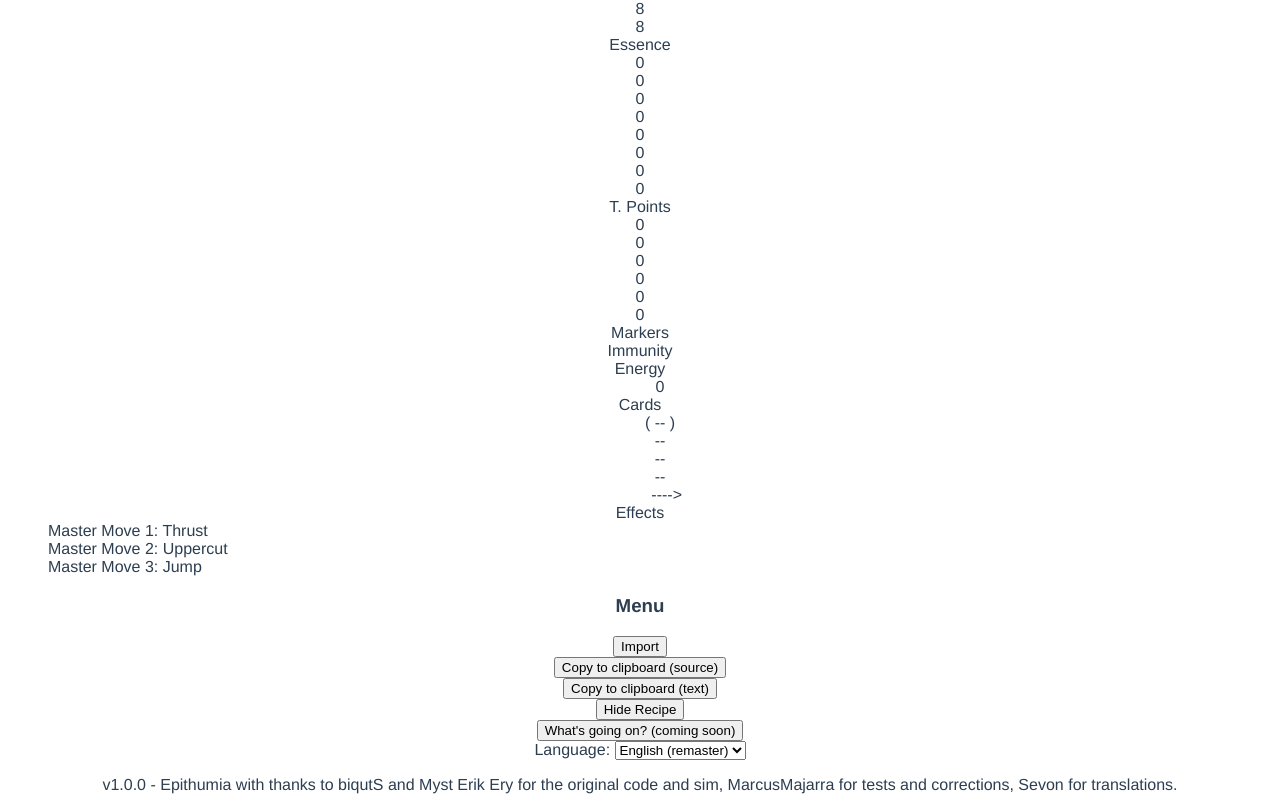
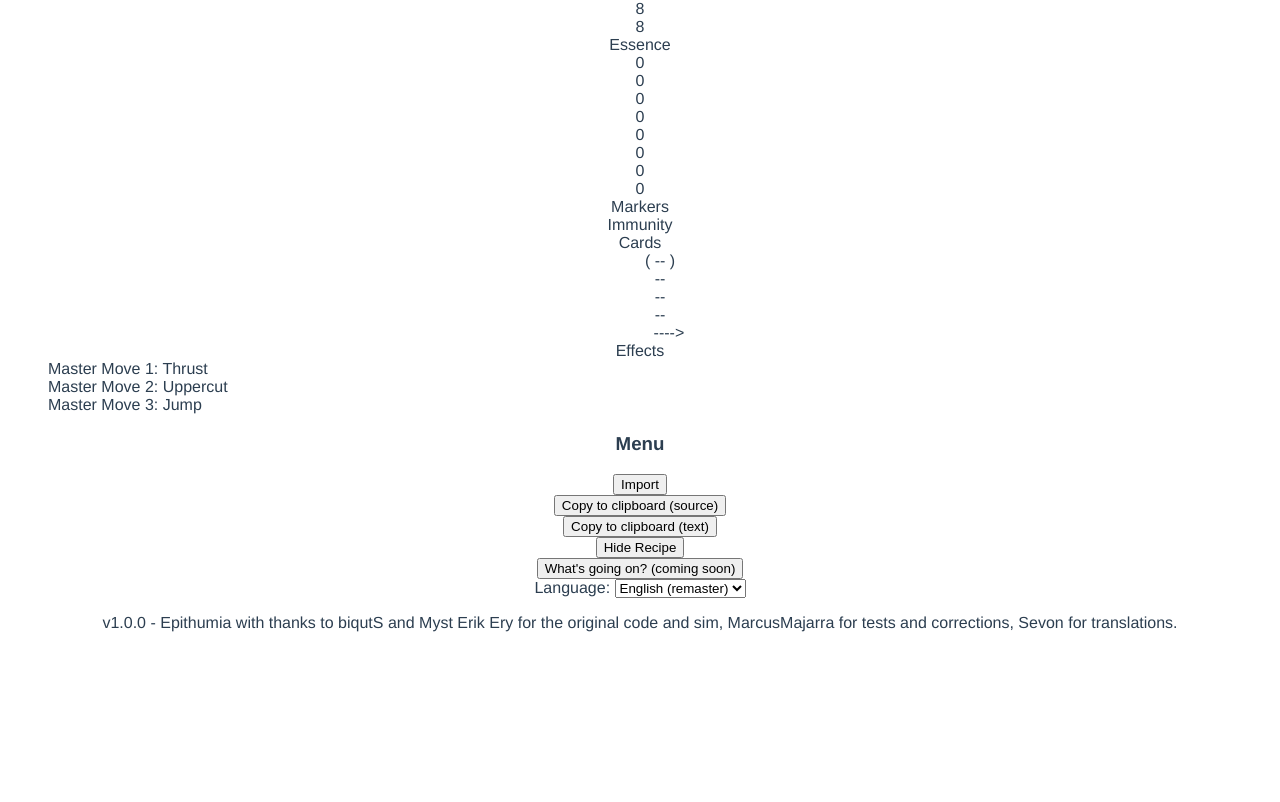
Before and after one commit to Epithumia/ManaForge, a Vue app: page / in a window 1280 px wide. Shown: the part 10414-11216 px from the top of the page. After the commit the page ends 11054 px from the top, so only its background shows below. Built offline with nearby package versions, Linux system fonts and the light colour scheme; what vue-flash-message, vue-js-modal would draw is missing.

Commit message:
Some visual adjustments

```diff
--- a/src/components/ManaForge.vue
+++ b/src/components/ManaForge.vue
@@ -56,7 +56,7 @@
             <div class="self-center">
               <label for="debug_step" class="text-xs dark:bg-night-900 dark:text-night-100">Sub-step:</label>
               <select id="debug_step"
-                      class="dark:bg-night-900 dark:text-night-100 text-xs mt-1 py-1 px-2 border border-gray-300 bg-white rounded-md shadow-sm focus:outline-none focus:ring-indigo-500 focus:border-indigo-500 sm:text-sm"
+                      class="dark:bg-night-900 dark:text-night-100 text-xs mt-1 py-1 px-6 border border-gray-300 bg-white rounded-md shadow-sm focus:outline-none focus:ring-indigo-500 focus:border-indigo-500 sm:text-sm"
                       v-model="debug_step">
                 <option v-for="option in DEBUG_STEPS" v-bind:value="option.value" v-bind:key="option.value">
                   {{ option.text }}
@@ -457,7 +457,7 @@
             <div class="self-center">
               <label for="debug_step_ex" class="text-xs dark:bg-night-900 dark:text-night-100">Sub-step:</label>
               <select id="debug_step_ex"
-                      class="dark:bg-night-900 dark:text-night-100 text-xs mt-1 py-1 px-2 border border-gray-300 bg-white rounded-md shadow-sm focus:outline-none focus:ring-indigo-500 focus:border-indigo-500 sm:text-sm"
+                      class="dark:bg-night-900 dark:text-night-100 text-xs mt-1 py-1 px-6 border border-gray-300 bg-white rounded-md shadow-sm focus:outline-none focus:ring-indigo-500 focus:border-indigo-500 sm:text-sm"
                       v-model="debug_step">
                 <option v-for="option in DEBUG_STEPS" v-bind:value="option.value" v-bind:key="option.value">
                   {{ option.text }}
@@ -642,15 +642,27 @@
                   <div :class="debug_step ? itemForged.highlight_un:null">{{ itemForged.getUn() }}</div>
 
                   <!-- Taint points -->
-                  <div class="col-span-2">T. Points</div>
-                  <div></div>
-                  <div></div>
-                  <div :class="debug_step ? itemForged.highlight_drLR:null">{{ itemForged.getDrLR() }}</div>
-                  <div :class="debug_step ? itemForged.highlight_auLR:null">{{ itemForged.getAuLR() }}</div>
-                  <div :class="debug_step ? itemForged.highlight_saLR:null">{{ itemForged.getSaLR() }}</div>
-                  <div :class="debug_step ? itemForged.highlight_gnLR:null">{{ itemForged.getGnLR() }}</div>
-                  <div :class="debug_step ? itemForged.highlight_jiLR:null">{{ itemForged.getJiLR() }}</div>
-                  <div :class="debug_step ? itemForged.highlight_unLR:null">{{ itemForged.getUnLR() }}</div>
+                  <div class="col-span-2" v-if="debug_step">T. Points</div>
+                  <div v-if="debug_step"></div>
+                  <div v-if="debug_step"></div>
+                  <div v-if="debug_step" :class="debug_step ? itemForged.highlight_drLR:null">
+                    {{ itemForged.getDrLR() }}
+                  </div>
+                  <div v-if="debug_step" :class="debug_step ? itemForged.highlight_auLR:null">
+                    {{ itemForged.getAuLR() }}
+                  </div>
+                  <div v-if="debug_step" :class="debug_step ? itemForged.highlight_saLR:null">
+                    {{ itemForged.getSaLR() }}
+                  </div>
+                  <div v-if="debug_step" :class="debug_step ? itemForged.highlight_gnLR:null">
+                    {{ itemForged.getGnLR() }}
+                  </div>
+                  <div v-if="debug_step" :class="debug_step ? itemForged.highlight_jiLR:null">
+                    {{ itemForged.getJiLR() }}
+                  </div>
+                  <div v-if="debug_step" :class="debug_step ? itemForged.highlight_unLR:null">
+                    {{ itemForged.getUnLR() }}
+                  </div>
 
                   <!-- Markers -->
                   <div class="col-span-2">Markers</div>
@@ -692,10 +704,10 @@
                 </div>
               </div>
               <div class="bg-white dark:bg-night-700 px-4 py-2 sm:grid sm:grid-cols-3 sm:gap-4 sm:px-6">
-                <dt class="text-xs md:text-sm font-medium text-gray-500 dark:text-night-100">
+                <dt class="text-xs md:text-sm font-medium text-gray-500 dark:text-night-100" v-if="debug_step">
                   Energy
                 </dt>
-                <dd class="mt-1 text-sm text-gray-900 sm:mt-0 sm:col-span-2 dark:text-night-100">
+                <dd class="mt-1 text-sm text-gray-900 sm:mt-0 sm:col-span-2 dark:text-night-100" v-if="debug_step">
                   <div><span class="inline-block"
                              :class="debug_step ? itemForged.highlight_energy:null">{{ itemForged.energy }}</span></div>
                 </dd>
@@ -720,7 +732,7 @@
                     {{ itemForged.third.text(lang) }}
                   </span><br>
                   <span class="inline-block" :class="debug_step ? itemForged.highlight_leaving:null">
-                  &nbsp;&nbsp;&nbsp;{{ itemForged.leaving.text(lang) }}-->
+                  &nbsp;&nbsp;&nbsp;&nbsp;{{ itemForged.leaving.text(lang) }}-->
                   </span>
                 </dd>
               </div>
@@ -800,7 +812,7 @@
                   <label for="lang_select">Language: </label>
                   <select v-model="lang"
                           id="lang_select"
-                          class="dark:bg-night-900 dark:text-night-100 text-xs mt-1 py-1 px-2 border border-gray-300 bg-white rounded-md shadow-sm focus:outline-none focus:ring-indigo-500 focus:border-indigo-500 sm:text-sm">
+                          class="dark:bg-night-900 dark:text-night-100 text-xs mt-1 py-1 px-6 border border-gray-300 bg-white rounded-md shadow-sm focus:outline-none focus:ring-indigo-500 focus:border-indigo-500 sm:text-sm">
                     <option v-for="option in languages" v-bind:key="option.key" v-bind:value="option.key">
                       {{ option.text }}
                     </option>
--- a/src/forge/cards/pixies/Pixie_Of_Gluttony.js
+++ b/src/forge/cards/pixies/Pixie_Of_Gluttony.js
@@ -10,11 +10,11 @@ class Pixie_Of_Gluttony extends Card {
     text(language = '') {
         switch (language) {
             case 'classic':
-                return "Pixie (Purple Hat) [Gluttony]"
+                return "Pixie (Gluttony)"
             case 'jp':
                 return "小悪魔(大食)"
             default:
-                return "Pixie (Purple Hat) [Gluttony]"
+                return "Pixie (Purple Hat)"
         }
     }
 
--- a/src/forge/cards/pixies/Pixie_Of_Greed.js
+++ b/src/forge/cards/pixies/Pixie_Of_Greed.js
@@ -10,11 +10,11 @@ class Pixie_Of_Greed extends Card {
     text(language = '') {
         switch (language) {
             case 'classic':
-                return "Pixie (No Hat) [Greed]"
+                return "Pixie (Greed)"
             case 'jp':
                 return "小悪魔(強欲)"
             default:
-                return "Pixie (No Hat) [Greed]"
+                return "Pixie (No Hat)"
         }
     }
 
--- a/src/forge/cards/pixies/Pixie_Of_Jealousy.js
+++ b/src/forge/cards/pixies/Pixie_Of_Jealousy.js
@@ -10,11 +10,11 @@ class Pixie_Of_Jealousy extends Card {
     text(language = '') {
         switch (language) {
             case 'classic':
-                return "Pixie (Yellow Hat) [Envy]"
+                return "Pixie (Envy)"
             case 'jp':
                 return "小悪魔(嫉妬)"
             default:
-                return "Pixie (Yellow Hat) [Envy]"
+                return "Pixie (Yellow Hat)"
         }
     }
 
--- a/src/forge/cards/pixies/Pixie_Of_Laziness.js
+++ b/src/forge/cards/pixies/Pixie_Of_Laziness.js
@@ -10,11 +10,11 @@ class Pixie_Of_Laziness extends Card {
     text(language = '') {
         switch (language) {
             case 'classic':
-                return "Pixie (Blue Hat) [Sloth]"
+                return "Pixie (Sloth)"
             case 'jp':
                 return "小悪魔(怠惰)"
             default:
-                return "Pixie (Blue Hat) [Sloth]"
+                return "Pixie (Blue Hat)"
         }
     }
 
--- a/src/forge/cards/pixies/Pixie_Of_Lust.js
+++ b/src/forge/cards/pixies/Pixie_Of_Lust.js
@@ -10,11 +10,11 @@ class Pixie_Of_Lust extends Card {
     text(language = '') {
         switch (language) {
             case 'classic':
-                return "Pixie (Black Hat) [Lust]"
+                return "Pixie (Lust)"
             case 'jp':
                 return "小悪魔(好色)"
             default:
-                return "Pixie (Black Hat) [Lust]"
+                return "Pixie (Black Hat)"
         }
     }
 
--- a/src/forge/cards/pixies/Pixie_Of_Pride.js
+++ b/src/forge/cards/pixies/Pixie_Of_Pride.js
@@ -10,11 +10,11 @@ class Pixie_Of_Pride extends Card {
     text(language = '') {
         switch (language) {
             case 'classic':
-                return "Pixie (Red Hat) [Pride]"
+                return "Pixie (Pride)"
             case 'jp':
                 return "小悪魔(傲慢)"
             default:
-                return "Pixie (Red Hat) [Pride]"
+                return "Pixie (Red Hat)"
         }
     }
 
--- a/src/forge/cards/pixies/Pixie_Of_Rage.js
+++ b/src/forge/cards/pixies/Pixie_Of_Rage.js
@@ -10,11 +10,11 @@ class Pixie_Of_Rage extends Card {
     text(language = '') {
         switch (language) {
             case 'classic':
-                return "Pixie (Light Blue Hat) [Wrath]"
+                return "Pixie (Wrath)"
             case 'jp':
                 return "小悪魔(憤怒)"
             default:
-                return "Pixie (Light Blue Hat) [Wrath]"
+                return "Pixie (Light Blue Hat)"
         }
     }
 
```
Also changed, not shown: src/forge/ForgedItem.js (+7 -25 lines).
